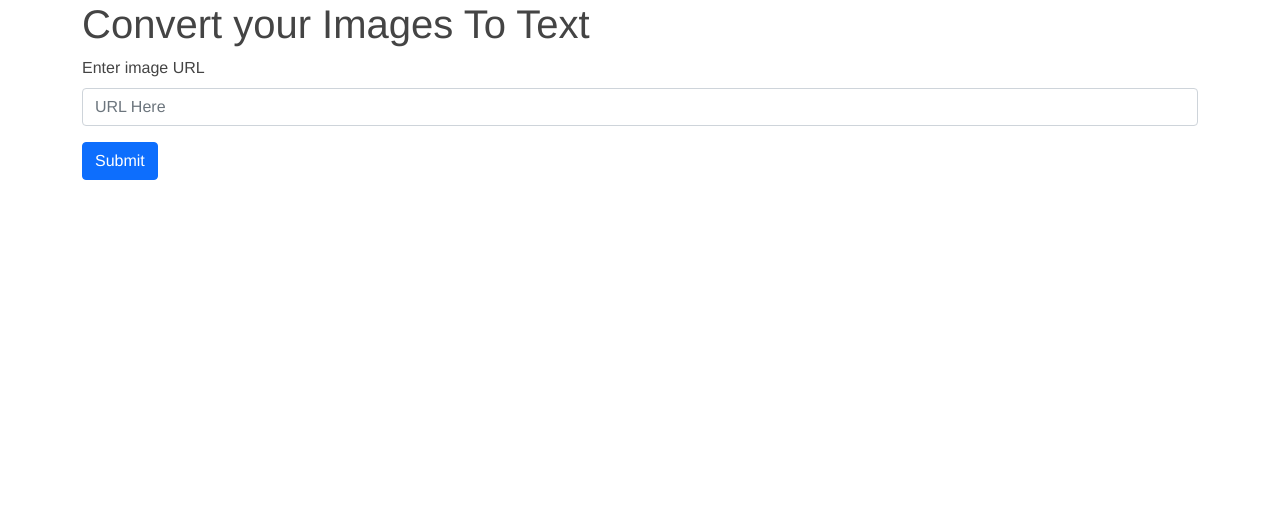
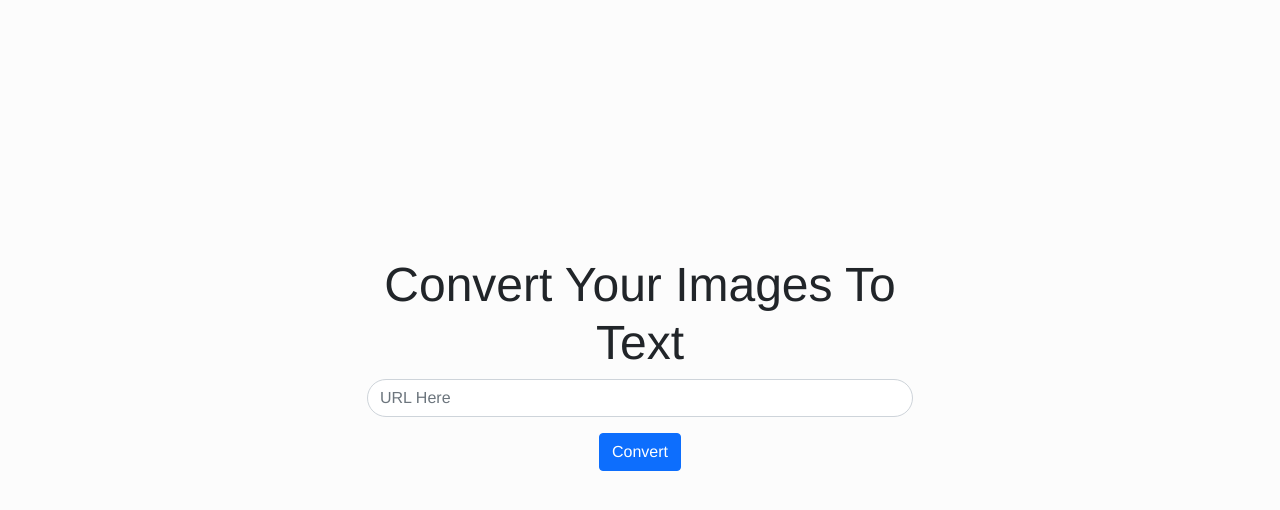
Before and after one commit to Prince-Shaikh/OCR_webapp, a Flask app: page / in a window 1280 px wide. Shown: the top 510 px of the page. Run offline with Flask 2, Linux system fonts and the light colour scheme.

Commit message:
Added some styles

```diff
--- a/static/main.css
+++ b/static/main.css
@@ -2,5 +2,18 @@ body {
     margin: 0;
     padding: 0;
     font-family: "Helvetica Neue", Helvetica, Arial, sans-serif;
-    color: #444;
+    background-color:#fcfcfc;
   }
+  h1{
+      font-size: 3em;
+      text-align: center;
+      text-transform: capitalize;
+      font-weight: 400;
+  }
+  .top-div{
+      margin-top: 20%;
+      align-items: center;
+  }
+  .form-control{
+      border-radius: 20px;
+  }
--- a/templates/index.html
+++ b/templates/index.html
@@ -9,17 +9,19 @@
     <title>Image to Text Converter</title>
 </head>
 <body>
+    <div class="top-div">
         <div class="container ">
-        <div class="row">
-            <div class="col">
+            <div class="row justify-content-center">
+                <div class="col-6 text-center">
                 <h1>Convert your Images To Text</h1>
                     <form action="/result" method="POST">
                         <div class="mb-3">
-                    <label for="url" class="form-label">Enter image URL</label>
+                        <!-- <label for="url" class="form-label">Enter image URL</label> -->
                         <input id="url" type="url" class="form-control" name="url" placeholder="URL Here">
                         </div>
-                    <button type="submit" class="btn btn-primary">Submit</button>
+                        <button type="submit" class="btn btn-primary">Convert</button>
                     </form>
+                </div>
             </div>
         </div>
     </div>
```
Lines whose indentation alone changed are shown as unchanged.
